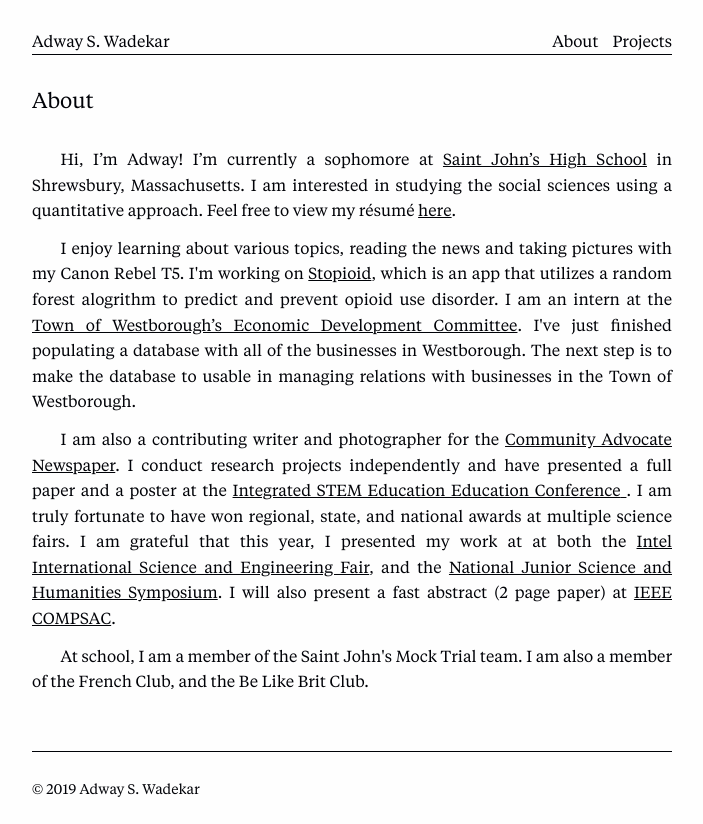
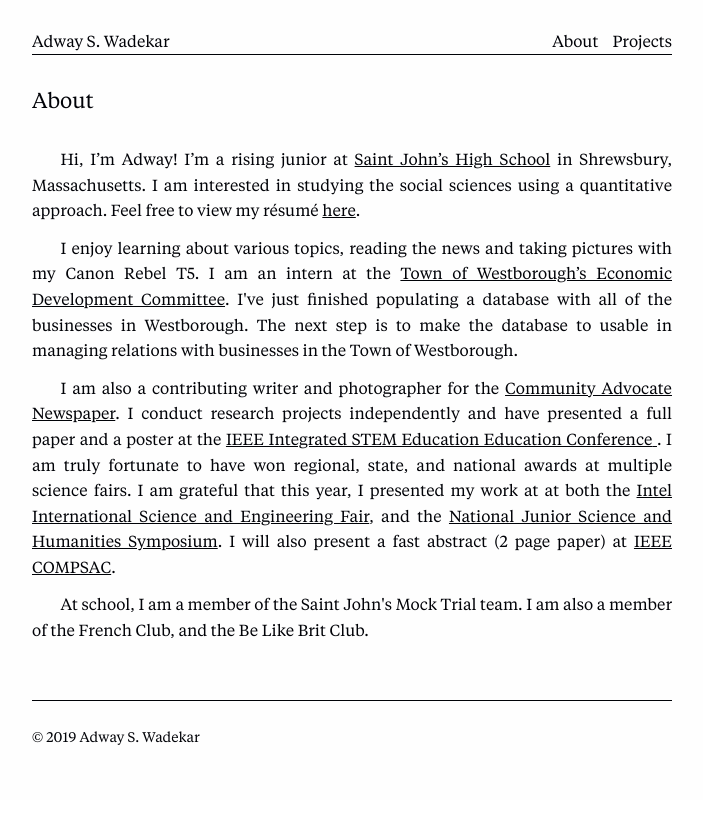
Before and after one commit to adway/2019-site, a Gatsby site: page / in a window 1280 px wide. Shown: the whole page, without its empty margins (288-991 px from the left). After the commit the page ends 800 px from the top, so only its background shows below. Built offline with nearby package versions, Linux system fonts and the light colour scheme; Gatsby itself is replaced by a stand-in of ours.

Commit message:
Update description

```diff
--- a/src/pages/index.js
+++ b/src/pages/index.js
@@ -10,7 +10,7 @@ export default () => (
     <Tab page="About" />
     <H1>About</H1>
     <P>
-      Hi, I’m Adway! I’m currently a sophomore at{' '}
+      Hi, I’m Adway! I’m a rising junior at{' '}
       <Link href="http://www.stjohnshigh.org/" target="_blank">
         Saint John’s High School
       </Link>{' '}
@@ -23,12 +23,7 @@ export default () => (
     </P>
     <P>
       I enjoy learning about various topics, reading the news and taking
-      pictures with my Canon Rebel T5. I'm working on{' '}
-      <Link href="https://stopioid.org" target="_blank">
-        Stopioid
-      </Link>
-      , which is an app that utilizes a random forest alogrithm to predict and
-      prevent opioid use disorder. I am an intern at the{' '}
+      pictures with my Canon Rebel T5. I am an intern at the{' '}
       <Link href="http://edc.town.westborough.ma.us" target="_blank">
         Town of Westborough’s Economic Development Committee
       </Link>
@@ -44,7 +39,7 @@ export default () => (
       . I conduct research projects independently and have presented a full
       paper and a poster at the{' '}
       <Link href="https://ewh.ieee.org/conf/stem/" target="_blank">
-        Integrated STEM Education Education Conference{' '}
+        IEEE Integrated STEM Education Education Conference{' '}
       </Link>
       . I am truly fortunate to have won regional, state, and national awards at
       multiple science fairs. I am grateful that this year, I presented my work
--- a/src/pages/projects.js
+++ b/src/pages/projects.js
@@ -26,7 +26,7 @@ export default () => (
     <P>
       I conduct projects in the area of social science. I have presented my work
       at the Worcester Regional Science and Engineering Fair, the Massachusetts
-      State Science and Engineering Fair, the International Science and
+      State Science and Engineering Fair, the Intel International Science and
       Engineering Fair, the National Junior Science and Humanities Symposium,
       and the IEEE Integrated STEM Education Conference. I have also been
       selected as a Broadcom MASTERS semifinalist.
```
